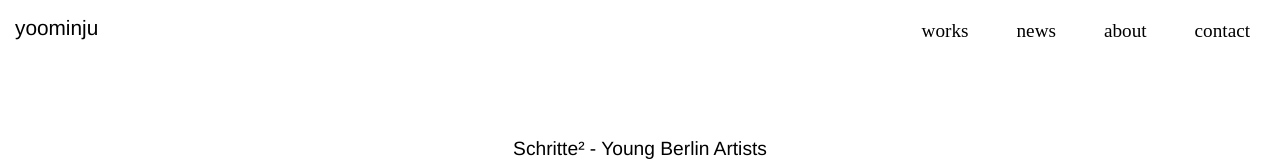
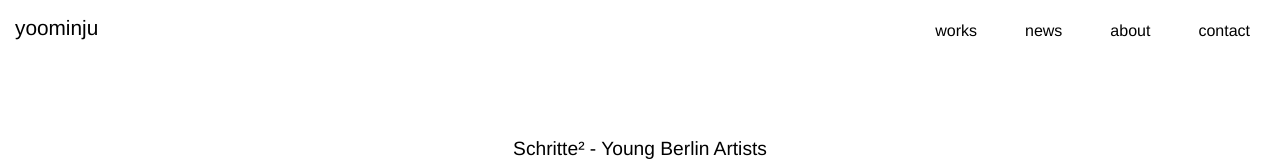
Before and after one commit to YooUisun/yoominju, a React (Create React App) app: page /work/1 in a window 1280 px wide. Shown: the top 161 px of the page. Built offline with nearby package versions, Linux system fonts and the light colour scheme.

Commit message:
LOGO랑 사이즈,폰트 똑같게

```diff
--- a/src/NavBar/NavBar.css
+++ b/src/NavBar/NavBar.css
@@ -27,7 +27,6 @@
   white-space: nowrap;
   font-family: "Helvetica Neue", sans-serif;
 }
-
 .nav-list {
   list-style: none;
   display: flex;
@@ -37,10 +36,12 @@
 }
 
 .nav-list li a {
-  font-size: 1.2rem;
+  font-size: 1rem; /* ✅ 현재 1.3rem으로 되어 있음 */
   color: #000000;
   text-decoration: none;
   transition: color 0.3s ease;
+  font-family: "Helvetica Neue", sans-serif; /* ✅ logo의 font-family 추가 */
+  font-weight: 200; /* ✅ logo-link의 font-weight 추가 */
 }
 
 /* hover 시 투명도 변경 */
@@ -67,7 +68,7 @@
   padding: 0;
   box-sizing: content-box;
   position: absolute; /* nav-container 기준 */
-  top: 20px; /* 로고와 비슷한 높이로 조정 */
+  top: 30px; /* 로고와 비슷한 높이로 조정 */
   right: 10px;
   z-index: 2;
   /* 햄버거 아이콘 관련 속성들은 제거 */
```
